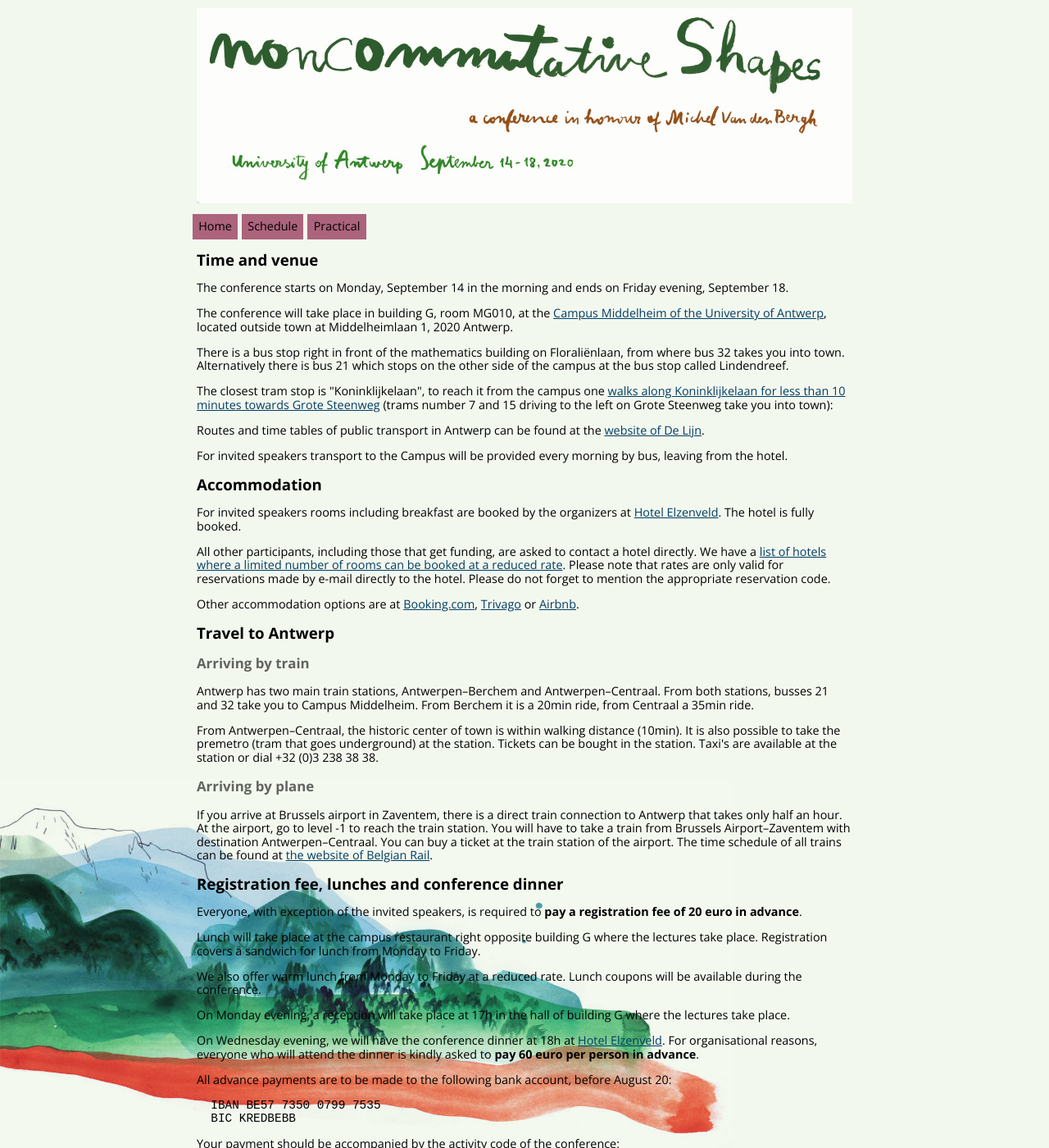
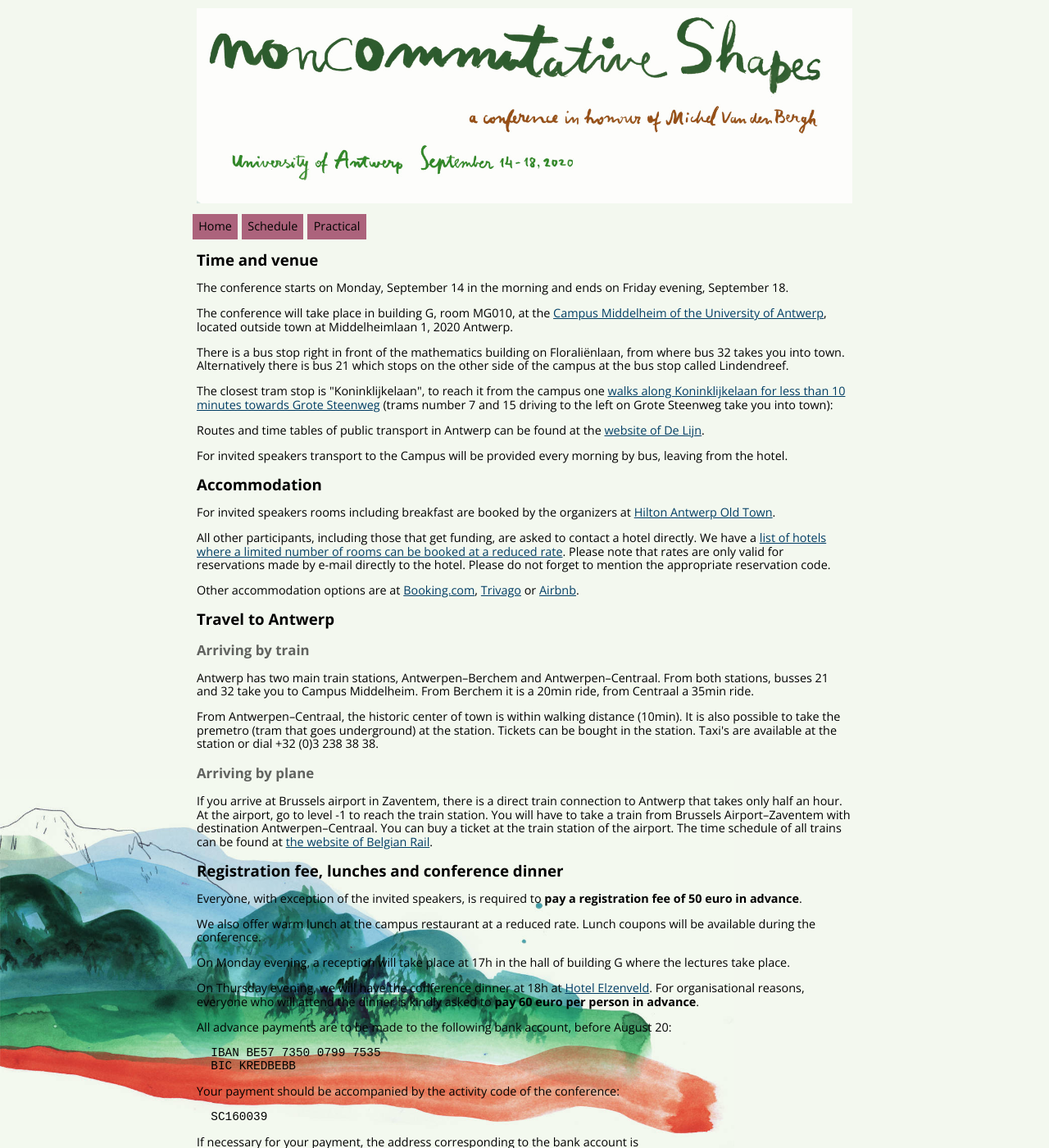
Before and after one commit to ncag-info/antwerp-2020, a Jekyll site: the page built from practical.html, in a window 1280 px wide and 1400 px high. Shown: the whole window at 82% size. Built offline with Jekyll 4.4.1, drawn with Linux system fonts in a browser that asks for light colours; nearby versions of some CDN libraries; library files that are not in the unit come from our copies.

Commit message:
Update practical.html

```diff
--- a/practical.html
+++ b/practical.html
@@ -12,7 +12,7 @@ permalink: /practical
 <p>For invited speakers transport to the Campus will be provided every morning by bus, leaving from the hotel.
 
 <h2>Accommodation</h2>
-<p>For invited speakers rooms including breakfast are booked by the organizers at <a href="http://www.elzenveld.be/en/hotel">Hotel Elzenveld</a>. The hotel is fully booked.
+<p>For invited speakers rooms including breakfast are booked by the organizers at <a href="https://www3.hilton.com/en/hotels/antwerp/hilton-antwerp-old-town-ANRHITW/index.html?WT.mc_id=zELWAKN0EMEA1HI2DMH3LocalSearch4DGGenericx6ANRHITW">Hilton Antwerp Old Town</a>.
 <p>All other participants, including those that get funding, are asked to contact a hotel directly. We have a <a href="hotels.pdf">list of hotels where a limited number of rooms can be booked at a reduced rate</a>. Please note that rates are only valid for reservations made by e-mail directly to the hotel. Please do not forget to mention the appropriate reservation code.
 <p>Other accommodation options are at <a href="http://booking.com">Booking.com</a>, <a href="http://trivago.be">Trivago</a> or <a href="http://airbnb.com">Airbnb</a>.
 
@@ -27,11 +27,10 @@ permalink: /practical
 
 
 <h2>Registration fee, lunches and conference dinner</h2>
-<p>Everyone, with exception of the invited speakers, is required to <strong>pay a registration fee of 20 euro in advance</strong>.
-<p>Lunch will take place at the campus restaurant right opposite building G where the lectures take place. Registration covers a sandwich for lunch from Monday to Friday.
-<p>We also offer warm lunch from Monday to Friday at a reduced rate. Lunch coupons will be available during the conference.
+<p>Everyone, with exception of the invited speakers, is required to <strong>pay a registration fee of 50 euro in advance</strong>.
+<p>We also offer warm lunch at the campus restaurant at a reduced rate. Lunch coupons will be available during the conference.
 <p>On Monday evening, a reception will take place at 17h in the hall of building G where the lectures take place.
-<p>On Wednesday evening, we will have the conference dinner at 18h at <a href="http://elzenveld.be/en/hotel">Hotel Elzenveld</a>. For organisational reasons, everyone who will attend the dinner is kindly asked to <strong>pay 60 euro per person in advance</strong>.
+<p>On Thursday evening, we will have the conference dinner at 18h at <a href="http://elzenveld.be/en/hotel">Hotel Elzenveld</a>. For organisational reasons, everyone who will attend the dinner is kindly asked to <strong>pay 60 euro per person in advance</strong>.
 
 <p>All advance payments are to be made to the following bank account, before August 20:
 <pre>  IBAN BE57 7350 0799 7535
```
